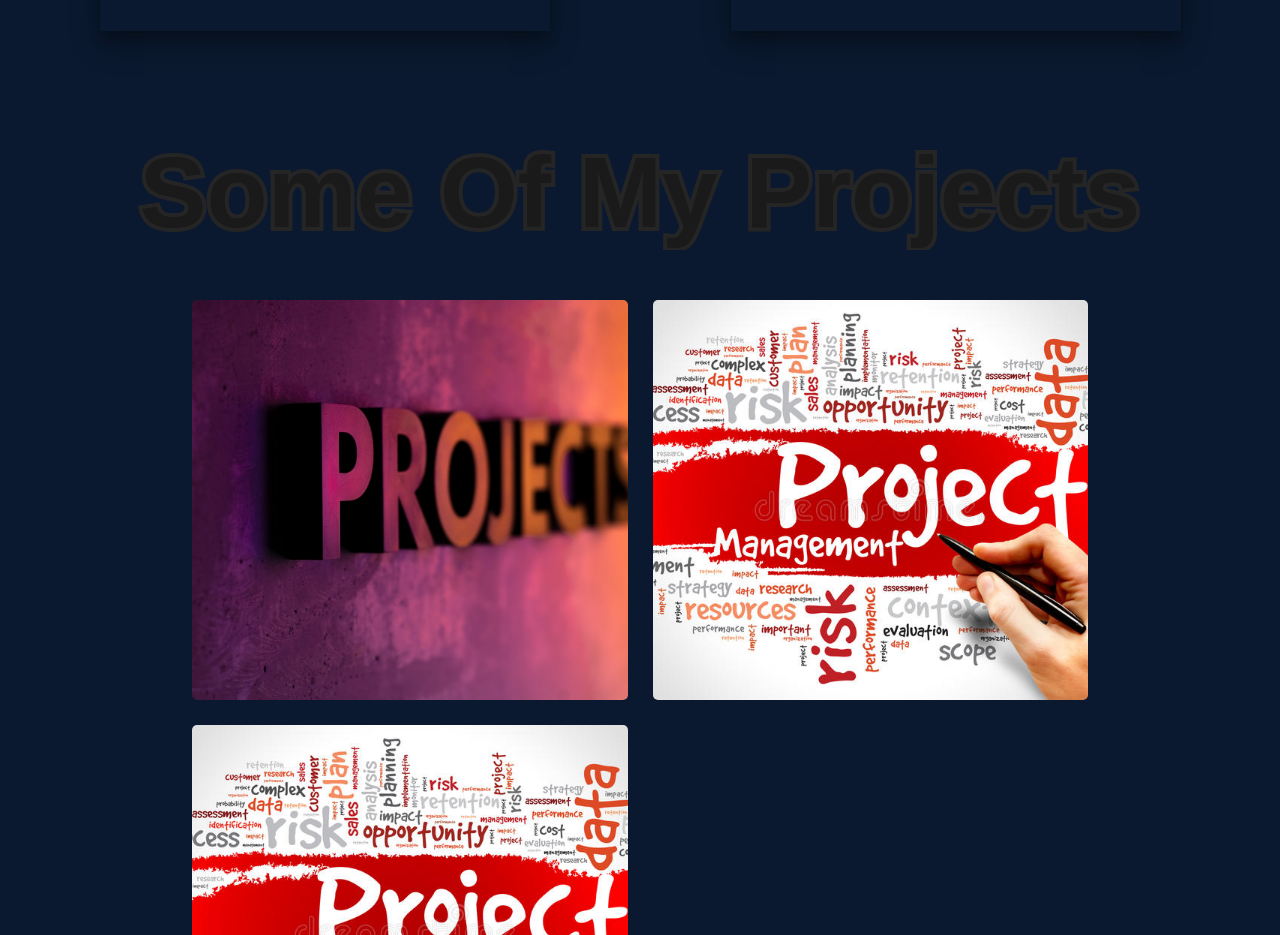
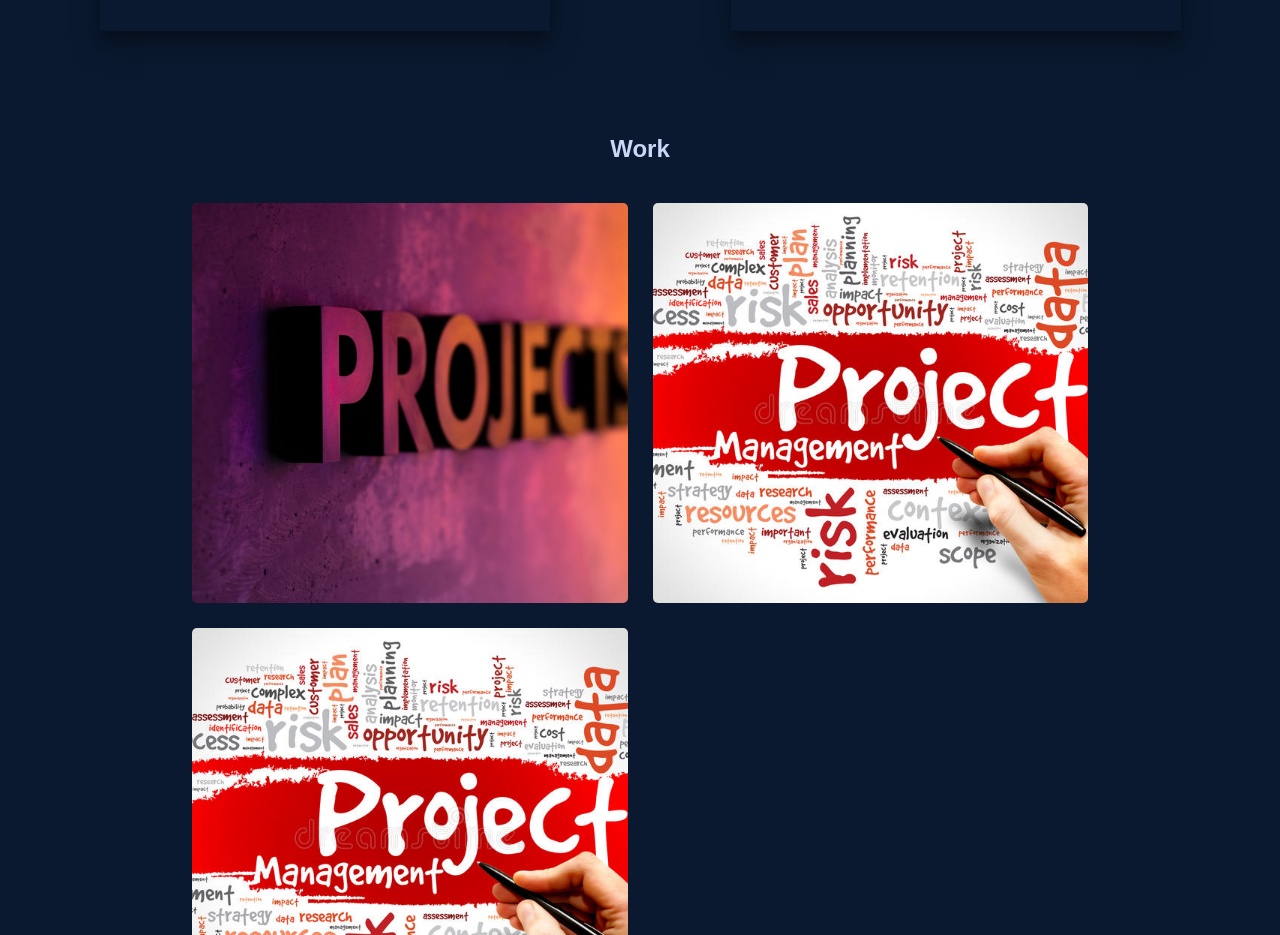
Before and after one commit to ikbalrazu/MyPortfolio, a React (Create React App) app: page / in a window 1280 px wide. Shown: the part 2400-3335 px from the top of the page. Built offline with nearby package versions, Linux system fonts and the light colour scheme.

Commit message:
update title and working on work section

```diff
--- a/public/index.html
+++ b/public/index.html
@@ -24,7 +24,7 @@
       work correctly both with client-side routing and a non-root public URL.
       Learn how to configure a non-root public URL by running `npm run build`.
     -->
-    <title>React App</title>
+    <title>Muhammad Iqbal</title>
   </head>
   <body>
     <noscript>You need to enable JavaScript to run this app.</noscript>
--- a/src/components/Work.js
+++ b/src/components/Work.js
@@ -6,8 +6,12 @@ import Project2 from '../images/projects/project-2.jpg'
 const Work = () => {
   return(
     <>
+    <div style={{textAlign:"center",marginBottom:"40px"}}>
+    <h1 className='workheadline'></h1>
+    </div>
+
       <div className='project-section'>
-        <h1 className='project-heading'>Some of my projects</h1>
+        {/* <h1 className='project-heading'>Some of my projects</h1> */}
         <div className='project-container'>
 
           <div className='project-card'>
--- a/src/styles/work.css
+++ b/src/styles/work.css
@@ -1,3 +1,9 @@
+
+.workheadline::before{
+    color: #ccd6f6;
+    content: "Work";
+}
+
 .project-section{
     width: 100%;
     min-height: 100vh;
```
